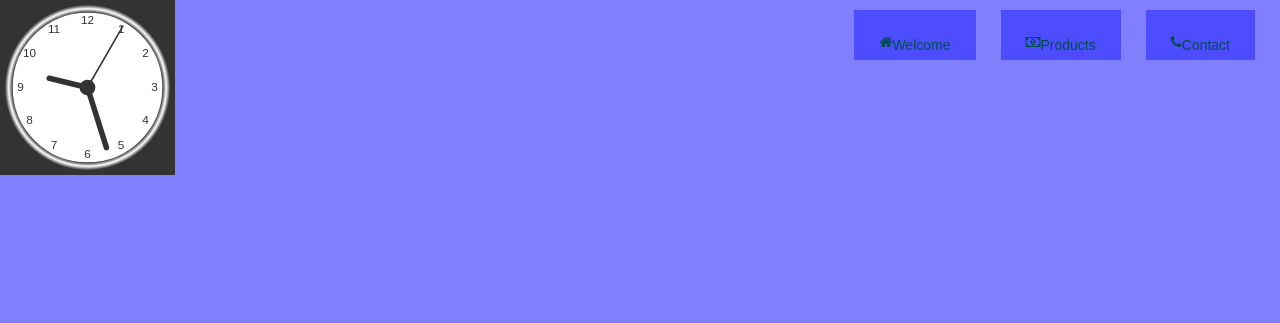
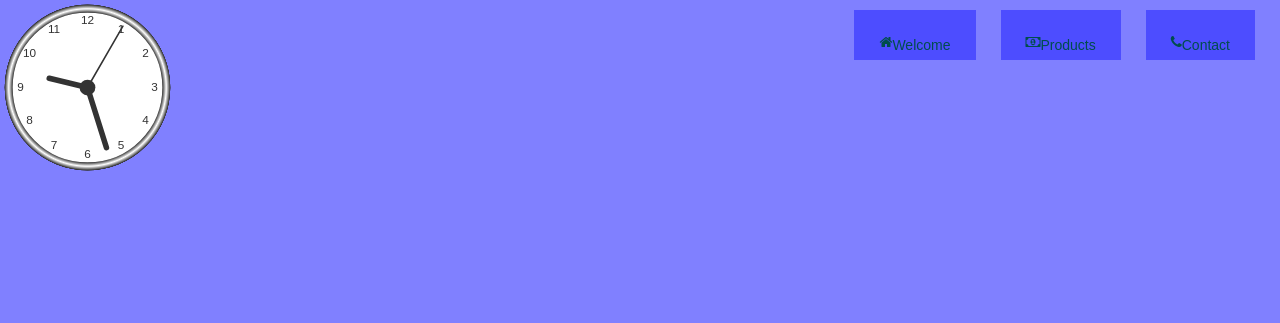
Before and after one commit to jmlawrence1985/lawrence_inovations, a plain HTML site: page index.html in a window 1280 px wide. Shown: the top 323 px of the page. Drawn offline with nearby package versions, Linux system fonts and the light colour scheme.

Commit message:
Lawrence Inovations

```diff
--- a/index.html
+++ b/index.html
@@ -127,7 +127,7 @@ p{
   <main>
 <section id="clock">
 <canvas id="canvas" width="175" height="175"
-style="background-color:#333">
+style="background-color: transparent">
 </canvas>
 
 <script>
```
